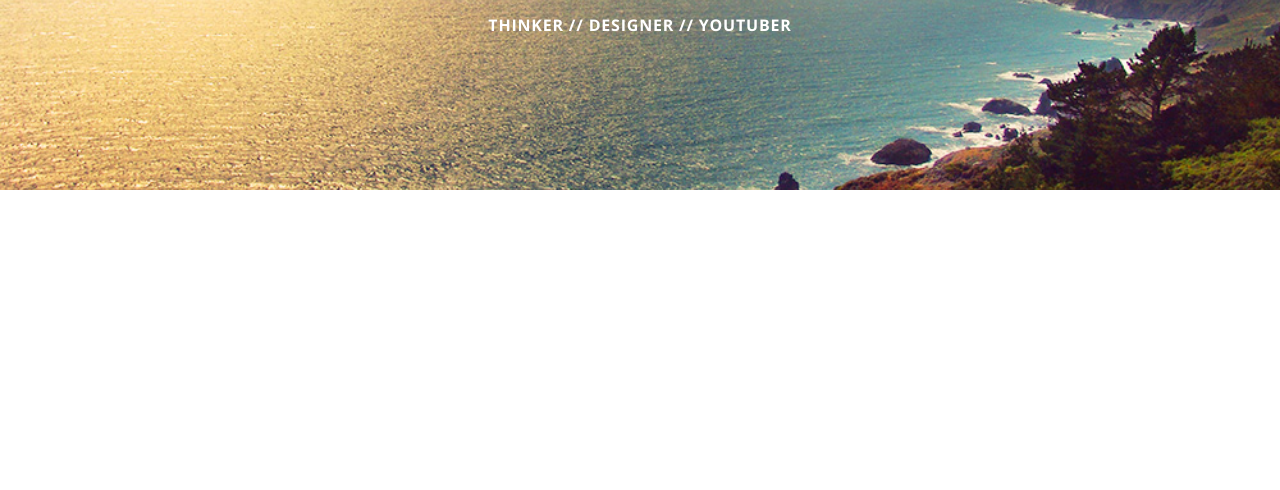
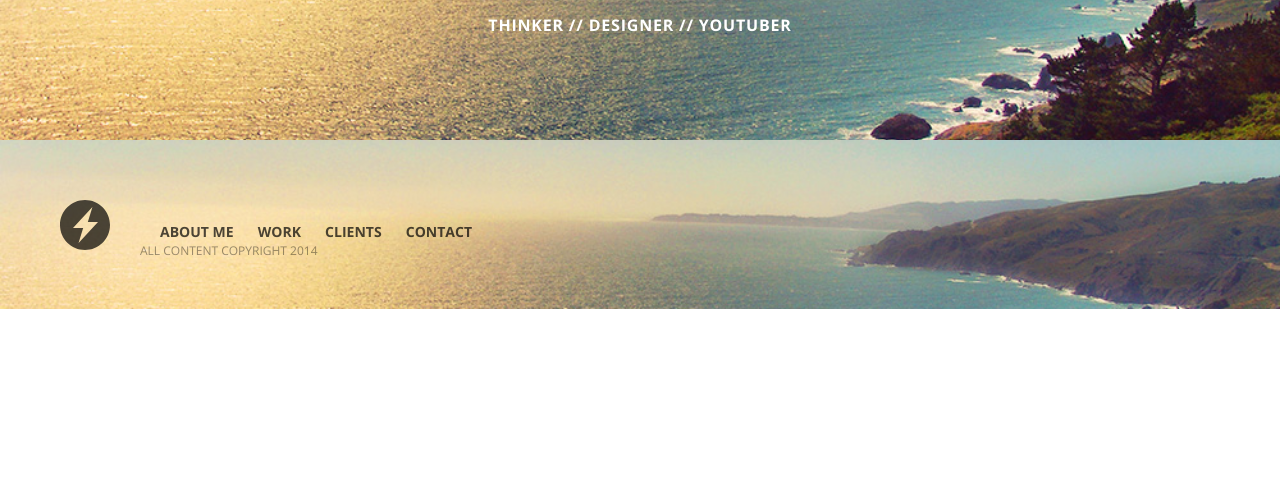
Before and after one commit to Tdev32/Artists-Theme, a plain HTML site: page index.html in a window 1280 px wide. Shown: the part 310-800 px from the top of the page. Drawn offline with nearby package versions, Linux system fonts and the light colour scheme.

Commit message:
coded the footer section

```diff
--- a/index.html
+++ b/index.html
@@ -18,5 +18,31 @@
       <h1><span>Artists Theme</span></h1>
       <p class="kicker">Thinker // Designer // YouTuber</p>
     </header>
+
+
+
+
+
+
+
+
+<footer>
+
+  <div class="lockup">
+    <div class="logo"></div>
+
+      <div class="content-wrap">
+        <nav>
+          <a href="">About Me</a>
+          <a href="">Work</a>
+          <a href="">Clients</a>
+          <a href="">Contact</a>
+        </nav>
+
+        <p class="copyright">All content copyright 2014</p>
+      </div>
+    </div>
+</footer>
+
   </body>
 </html>
--- a/style.css
+++ b/style.css
@@ -5,7 +5,7 @@
 }
 
 header {
-    height: 500px;
+    height: 450px;
     background: url(hero.jpg) center center;
     background-size: cover;
 }
@@ -64,3 +64,36 @@
     color: white;
     line-height: 1;
 }
+
+footer {
+  background: url(hero.jpg) center center;
+  background-size: cover;
+}
+
+.lockup {
+  padding: 50px 30px;
+}
+
+.lockup:after {
+  content: "";
+  display: table;
+  clear: both;
+}
+
+.logo {
+  height: 50px;
+  width: 50px;
+  float: left;
+  margin-right: 30px;
+}
+
+.content-wrap {
+  float: left;
+}
+
+.copyright {
+  margin: 0px;
+  text-transform: uppercase;
+  font-size: 12px;
+  color: rgba(0,0,0,0.4);
+}
```
